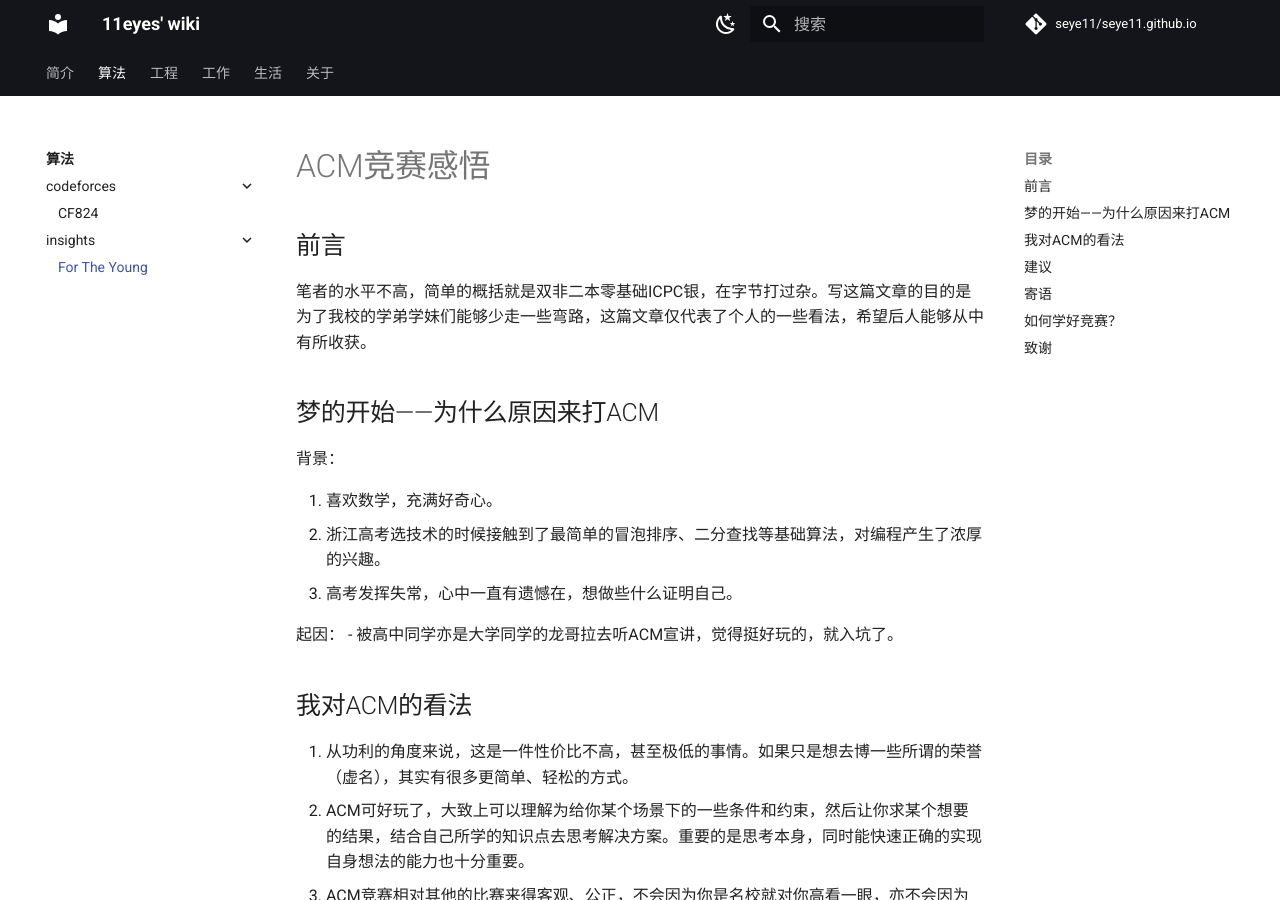
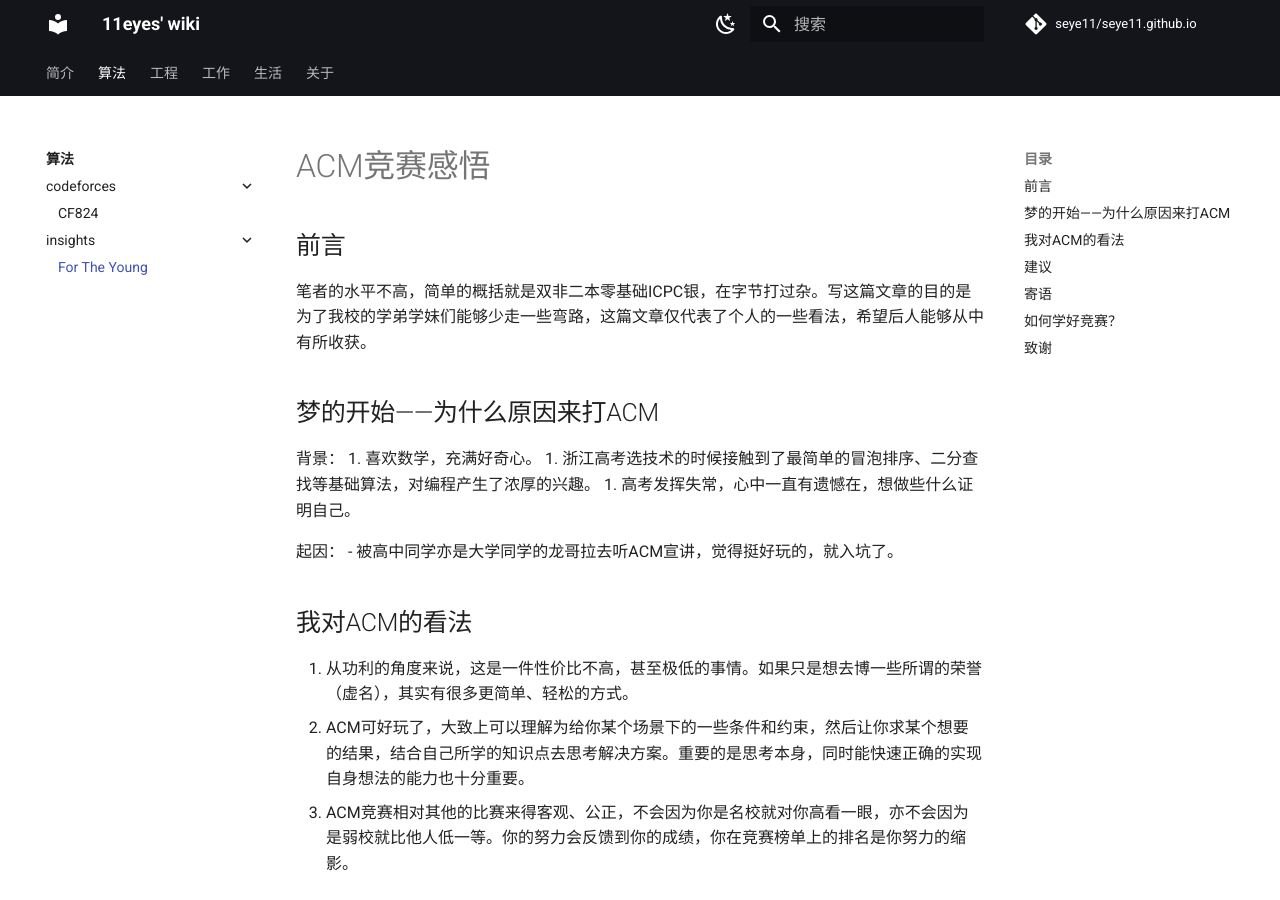
Before and after one commit to seye11/seye11.github.io, an MkDocs documentation site: the page built from docs/algorithm/insights/for_the_young.md, in a window 1280 px wide and 900 px high. Built offline with MkDocs 1.6.1 and Material for MkDocs 9.7.7, drawn with Linux system fonts in a browser that asks for light colours; comment, search, counter and statistics services are not loaded; part of the change alters nothing that is shown; some of the changed text lies outside the part shown.

```diff
--- a/docs/algorithm/insights/for_the_young.md
+++ b/docs/algorithm/insights/for_the_young.md
@@ -1,37 +1,26 @@
 # ACM竞赛感悟
-
 ## 前言
-
 笔者的水平不高，简单的概括就是双非二本零基础ICPC银，在字节打过杂。写这篇文章的目的是为了我校的学弟学妹们能够少走一些弯路，这篇文章仅代表了个人的一些看法，希望后人能够从中有所收获。
-
 ## 梦的开始——为什么原因来打ACM
-
 背景：
-
 1. 喜欢数学，充满好奇心。
 1. 浙江高考选技术的时候接触到了最简单的冒泡排序、二分查找等基础算法，对编程产生了浓厚的兴趣。
 1. 高考发挥失常，心中一直有遗憾在，想做些什么证明自己。
 
 起因：
 - 被高中同学亦是大学同学的龙哥拉去听ACM宣讲，觉得挺好玩的，就入坑了。
-
 ## 我对ACM的看法
-
 1. 从功利的角度来说，这是一件性价比不高，甚至极低的事情。如果只是想去博一些所谓的荣誉（虚名），其实有很多更简单、轻松的方式。
 2. ACM可好玩了，大致上可以理解为给你某个场景下的一些条件和约束，然后让你求某个想要的结果，结合自己所学的知识点去思考解决方案。重要的是思考本身，同时能快速正确的实现自身想法的能力也十分重要。
 3. ACM竞赛相对其他的比赛来得客观、公正，不会因为你是名校就对你高看一眼，亦不会因为是弱校就比他人低一等。你的努力会反馈到你的成绩，你在竞赛榜单上的排名是你努力的缩影。
-
 ## 建议
-
 无论是否对ACM感兴趣，如果将来想从事计算机行业的任何领域，那么我都建议去玩一玩ACM，去花一些时间搞明白这些看起来很难的东西，最后总是会有些收获的。如果最后发现自己仍然不喜欢，或者把一切的问题在努力之前都归结于自己没有天赋的话，那么应该及时止损，转专业或是从事非计算机行业。个人认为大部分同学都被所谓的高薪给骗过来学计算机，实际上很多人并不喜欢，并没有投入大量的课外时间，只靠上课是远远不够的，自然也就学不好。编程是需要实践得真知，多去写代码比你做一些纸质的编程题去单纯为了应付期末考试要有意义的多。如果只是不会解决困难的问题，那么不要紧，你仍然能够成为很棒的程序员，实际上的工程问题并不会都像竞赛那么困难，但也许去参与一些开源项目，去学习一下名校课程，做对应的Lab或是去实习会更适合你，去找到适合自己的领域。
 
 功利的来说，对于想从事计算机行业的学生而言，本科毕业一般是考研和工作两条路，这里的难度可以参考LeetCode meduium/hard，不会太难，所以如果只是为了功利本身建议学一阵子后退出。
 
 - 考研：很多名校复试时会要求机试，大家的面试成绩实际上是不会差太多的，那么机试就显得格外重要，至少不要因此成为你的短板。
 - 工作：笔试、面试的时候会考察一些算法题。
-
 ## 寄语
-
 希望大部分人能够坚持1年的ACM，认真学一些基础算法知识，后期实在觉得力不从心再退出去做一些项目，这段旅程仍会对你写项目有很大的帮助，许多算法题本身就是工程上的很多问题的抽象。对大部分人来说坚持并努力过之后，在合适的时间点退出才是更有利的选择。
 
 希望能有小部分人能够喜欢ACM，并坚持下去。如果你喜欢ACM，觉得这十分有趣，那欢迎加大力度，自己去各大OJ上找一些有趣的题，去学会大部分常见的算法。请努力提升自己的水平，争取参与区域赛并获奖。当你的水平达到获奖的水平时，或早或晚会有机会证明自己的。不要太执着与获奖本身，你学到的东西是自己的，谁也拿不走。你们这一小戳人承载着我校的未来，
@@ -39,9 +28,7 @@
 我始终觉得去做一些困难的事，后续再去做别的事的时候会发现这其实没什么大不了的，还没有以前我打ACM来得困难，而ACM竞赛确实是非常有挑战的事情。同届退役考研的ACMer，也考上了985/211，为他们开心。在我看来，他们只是把自己的认真努力转移到了另外的领域罢了，我愿意相信无论是什么领域带着这股劲去做都能成功。努力了并且运气不错，就会有该有的回报，即使失败了也不过再来一年罢了，人生很长，去做自己想做的事，并不会因为多一年少一年而怎样。现在太阳还未升起，眼前的黑暗终将过去，要相信努力的人会有光明的未来的！想以后能听到学弟学妹们的喜讯。
 
 希望大家都能从ACM中学到些什么，而不是竞赛、荣誉本身，能够感受到算法竞赛的魅力，享受这个过程。除了竞赛，人生还有很多有趣的事情值得去做，希望大家能够开心、健康地过上自己想要的生活！最后祝愿考研的同学能够顺利上岸，找工作的同学能找到心仪的工作，希望大家都能有光明的未来吧！
-
 ## 如何学好竞赛？
-
 1. Don't cheat.
 1. 兴趣是最好的老师，去尝试着解决一些简单的问题，如果觉得这很有趣，那就坚持下去，解决更多的问题。
 1. 不要太功利。
@@ -54,13 +41,7 @@
 1. 坚持打codeforces/atocder，只要有就去打。
 1. 不要畏惧英文，竞赛常用的英文就那么些，多看看就都懂了，比赛也可以带字典！
 1. 欢迎大家补充
-
 ## 致谢
-
 这里就不列举具体名单了，怕会打扰到大家的生活。
 
-感谢一路上帮助我的老师、学长们！
-
-感谢一路陪伴我的队友们！
-
-感谢找工作时帮助我的ACMer们！
+感谢陪我打比赛的队友们!感谢一路上帮助我的老师、学长们！感谢找工作时帮助我的ACMer们！
```
